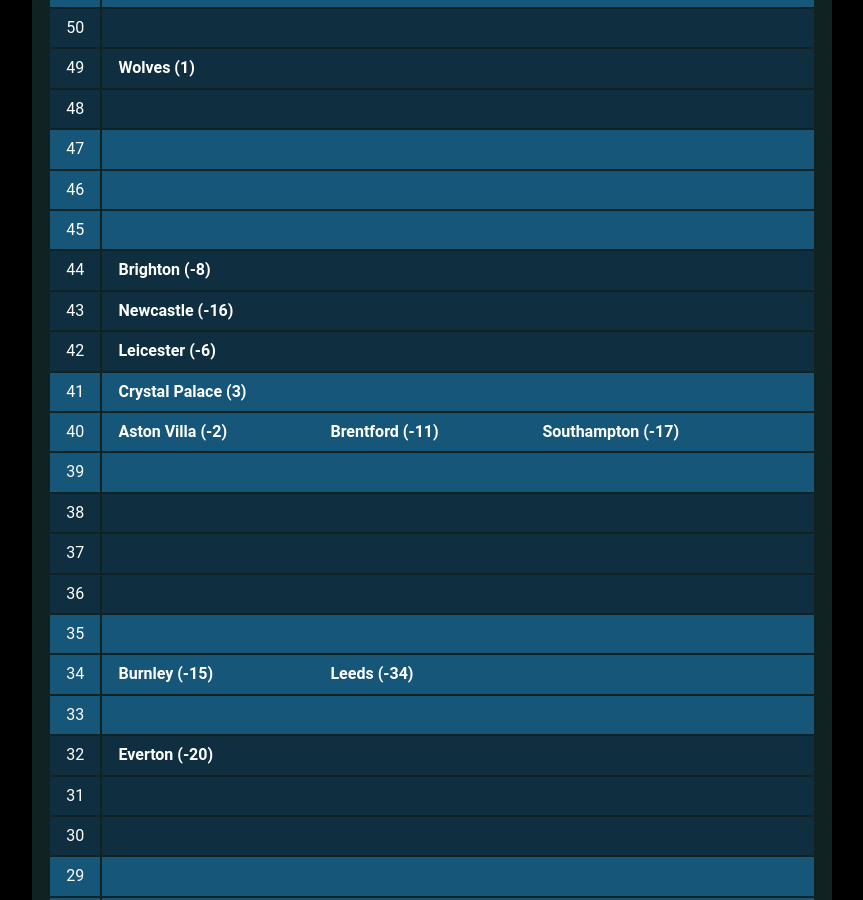
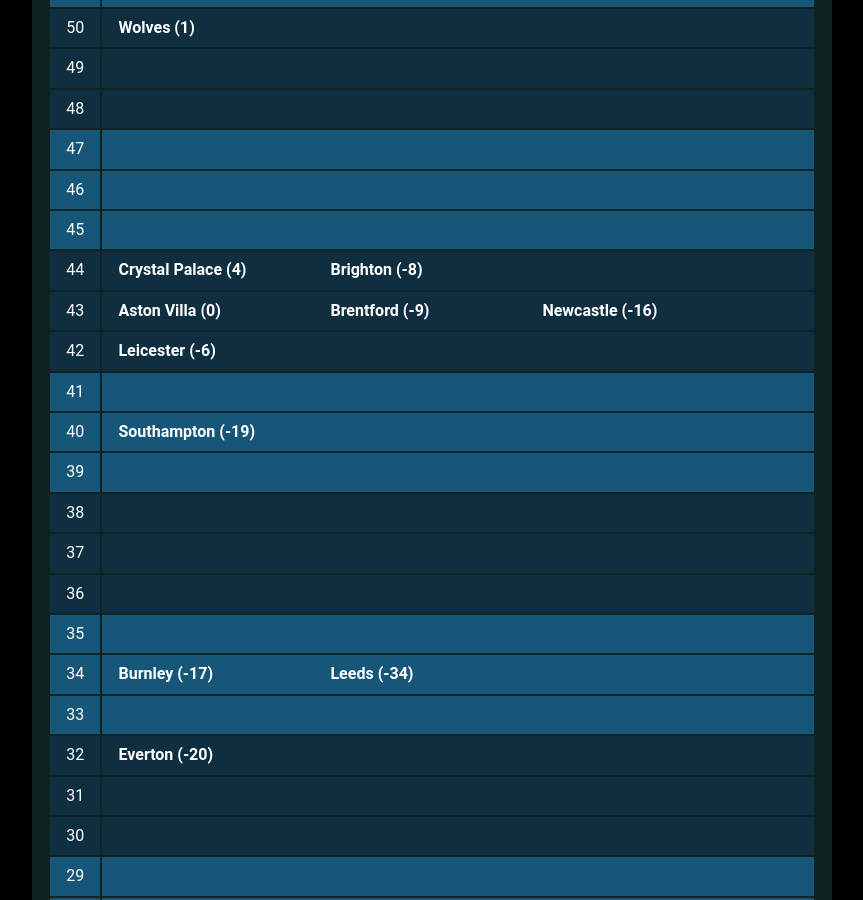
Before and after one commit to muru/muru.github.io, a Jekyll site: the page built from resources.md, in a window 1280 px wide and 900 px high, scrolled down 2810 px. Shown: the whole window, without its empty margins (208-1071 px from the left). Built offline with Jekyll 4.4.1, drawn with Linux system fonts in a browser that asks for light colours; some web fonts are replaced; some of the changed text lies outside the part shown.

Commit message:
updated cann-table: Sun  8 May 00:01:22 JST 2022

```diff
--- a/cann-table.html
+++ b/cann-table.html
@@ -85,12 +85,12 @@
 	<tr class="cann-row-2">
 		<td class="cann-point"> 67 </td>
 		<td class="cann-clubs">
+			<span class="club-name"> Chelsea (39) </span>
 		</td>
  	</tr>
 	<tr class="cann-row-2">
 		<td class="cann-point"> 66 </td>
 		<td class="cann-clubs">
-			<span class="club-name"> Chelsea (39) </span>
 		</td>
  	</tr>
 	<tr class="cann-row-1">
@@ -175,12 +175,12 @@
 	<tr class="cann-row-2">
 		<td class="cann-point"> 50 </td>
 		<td class="cann-clubs">
+			<span class="club-name"> Wolves (1) </span>
 		</td>
  	</tr>
 	<tr class="cann-row-2">
 		<td class="cann-point"> 49 </td>
 		<td class="cann-clubs">
-			<span class="club-name"> Wolves (1) </span>
 		</td>
  	</tr>
 	<tr class="cann-row-2">
@@ -206,12 +206,15 @@
 	<tr class="cann-row-2">
 		<td class="cann-point"> 44 </td>
 		<td class="cann-clubs">
+			<span class="club-name"> Crystal Palace (4) </span>
 			<span class="club-name"> Brighton (-8) </span>
 		</td>
  	</tr>
 	<tr class="cann-row-2">
 		<td class="cann-point"> 43 </td>
 		<td class="cann-clubs">
+			<span class="club-name"> Aston Villa (0) </span>
+			<span class="club-name"> Brentford (-9) </span>
 			<span class="club-name"> Newcastle (-16) </span>
 		</td>
  	</tr>
@@ -224,15 +227,12 @@
 	<tr class="cann-row-1">
 		<td class="cann-point"> 41 </td>
 		<td class="cann-clubs">
-			<span class="club-name"> Crystal Palace (3) </span>
 		</td>
  	</tr>
 	<tr class="cann-row-1">
 		<td class="cann-point"> 40 </td>
 		<td class="cann-clubs">
-			<span class="club-name"> Aston Villa (-2) </span>
-			<span class="club-name"> Brentford (-11) </span>
-			<span class="club-name"> Southampton (-17) </span>
+			<span class="club-name"> Southampton (-19) </span>
 		</td>
  	</tr>
 	<tr class="cann-row-1">
@@ -263,7 +263,7 @@
 	<tr class="cann-row-1">
 		<td class="cann-point"> 34 </td>
 		<td class="cann-clubs">
-			<span class="club-name"> Burnley (-15) </span>
+			<span class="club-name"> Burnley (-17) </span>
 			<span class="club-name"> Leeds (-34) </span>
 		</td>
  	</tr>
@@ -326,7 +326,7 @@
 	<tr class="cann-row-1">
 		<td class="cann-point"> 22 </td>
 		<td class="cann-clubs">
-			<span class="club-name"> Watford (-37) </span>
+			<span class="club-name"> Watford (-38) </span>
 		</td>
  	</tr>
 	<tr class="cann-row-1">
@@ -336,4 +336,4 @@
 		</td>
  	</tr>
 </table>
-<span id="cann-gen-note"> Generated on  Tuesday, 03 May 2022 at 15:59 JST. </span>
+<span id="cann-gen-note"> Generated on  Sunday, 08 May 2022 at 00:01 JST. </span>
```
